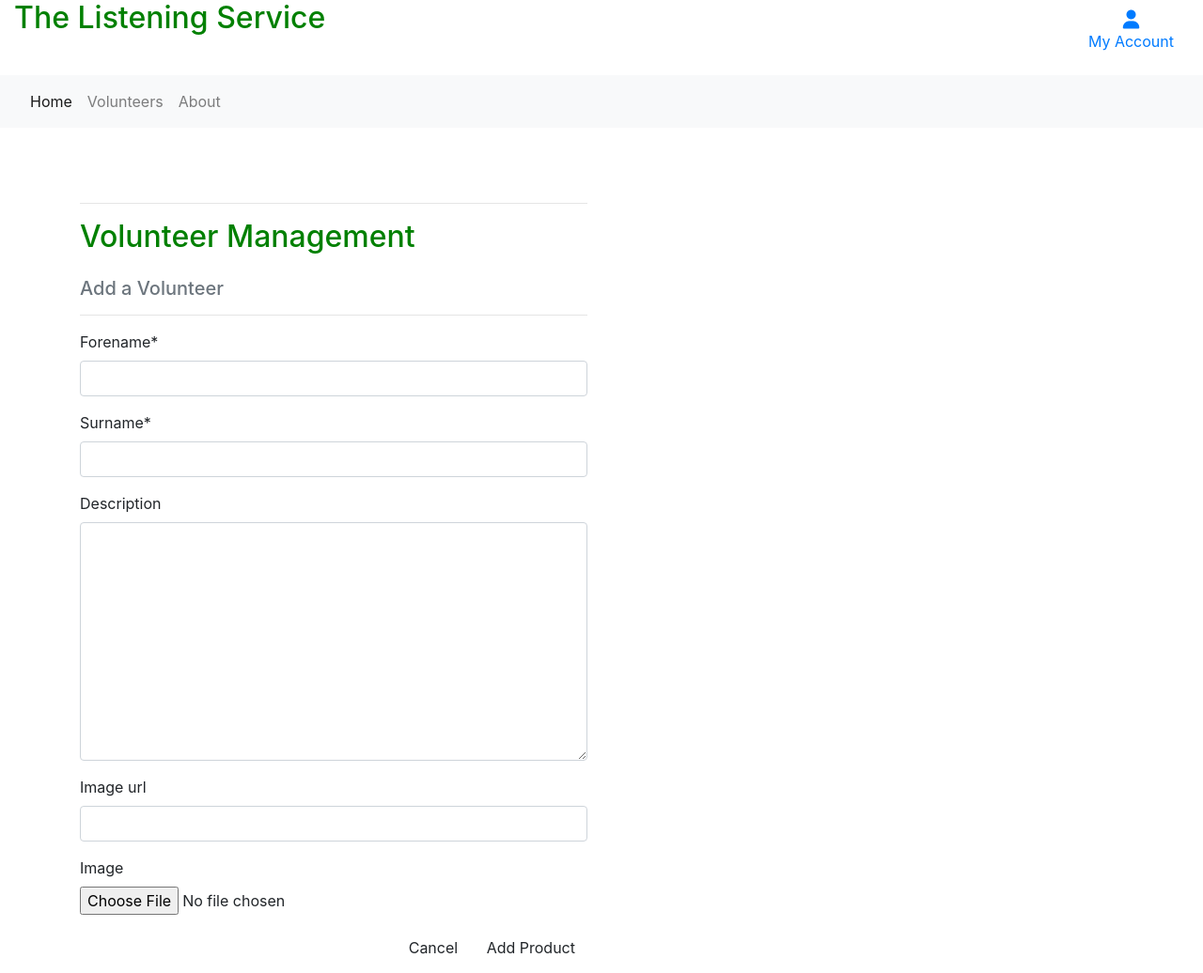
After one commit to llewelyn-williams/the-listening-service, a Django app: page /volunteers/add/ in a window 1280 px wide. The commit adds this page. Shown: the whole page at 94% size. Run offline with Django 3.2, Linux system fonts and the light colour scheme; some libraries are stand-ins or nearby versions.

Commit message:
feat: Progress adding volunteers functionality
Adding in view, url and template for adding new volunteers.

```diff
--- a/templates/includes/mobile-top-header.html
+++ b/templates/includes/mobile-top-header.html
@@ -8,7 +8,7 @@
     <div class="dropdown-menu dropdown-menu-right border-0" aria-labelledby="user-options">
         {% if request.user.is_authenticated %}
             {% if request.user.is_superuser %}
-                <a href="" class="dropdown-item">Product Management</a>
+                <a href="" class="dropdown-item">Volunteer Management</a>
             {% endif %}
             <a href="{% url 'profile' %}" class="dropdown-item">My Profile</a>
             <a href="{% url 'account_logout' %}" class="dropdown-item">Logout</a>
--- /dev/null
+++ b/volunteers/templates/volunteers/add_volunteer.html
@@ -0,0 +1,37 @@
+{% extends "base.html" %}
+{% load static %}
+
+{% block page_header %}
+    <div class="container header-container">
+        <div class="row">
+            <div class="col"></div>
+        </div>
+    </div>
+{% endblock %}
+
+{% block content %}
+    <div class="overlay"></div>
+    <div class="container">
+        <div class="row">
+            <div class="col-12 col-md-6">
+                <hr>
+                <h2 class="logo-font mb-4">Volunteer Management</h2>
+                <h5 class="text-muted">Add a Volunteer</h5>
+                <hr>
+            </div>
+        </div>
+
+        <div class="row">
+            <div class="col-12 col-md-6">
+                <form method="POST" action="{% url 'add_volunteer' %}" class="form mb-2" enctype="multipart/form-data">
+                    {% csrf_token %}
+                    {{ form | crispy }}
+                    <div class="text-right">
+                        <a class="btn btn-outline-black rounded-0" href="{% url 'volunteers' %}">Cancel</a>
+                        <button class="btn btn-black rounded-0" type="submit">Add Product</button>
+                    </div>
+                </form>
+            </div>
+        </div>
+    </div>
+{% endblock %}
--- a/volunteers/urls.py
+++ b/volunteers/urls.py
@@ -4,5 +4,7 @@ from . import views
 
 urlpatterns = [
     path("", views.all_volunteers, name="volunteers"),
-    path("<volunteer_id>", views.volunteer_detail, name="volunteer_detail"),
+    path("<int:volunteer_id>/", views.volunteer_detail,
+         name="volunteer_detail"),
+    path('add/', views.add_volunteer, name='add_volunteer'),
 ]
--- a/volunteers/views.py
+++ b/volunteers/views.py
@@ -2,7 +2,9 @@
 from django.shortcuts import render, redirect, reverse, get_object_or_404
 from django.contrib import messages
 from django.db.models import Q
+
 from .models import Volunteer
+from .forms import VolunteerForm
 
 
 def all_volunteers(request):
@@ -36,3 +38,14 @@ def volunteer_detail(request, volunteer_id):
     }
 
     return render(request, "volunteers/volunteer_detail.html", context)
+
+
+def add_volunteer(request):
+    """ Add a volunteer """
+    form = VolunteerForm()
+    template = 'volunteers/add_volunteer.html'
+    context = {
+        'form': form,
+    }
+
+    return render(request, template, context)
```
